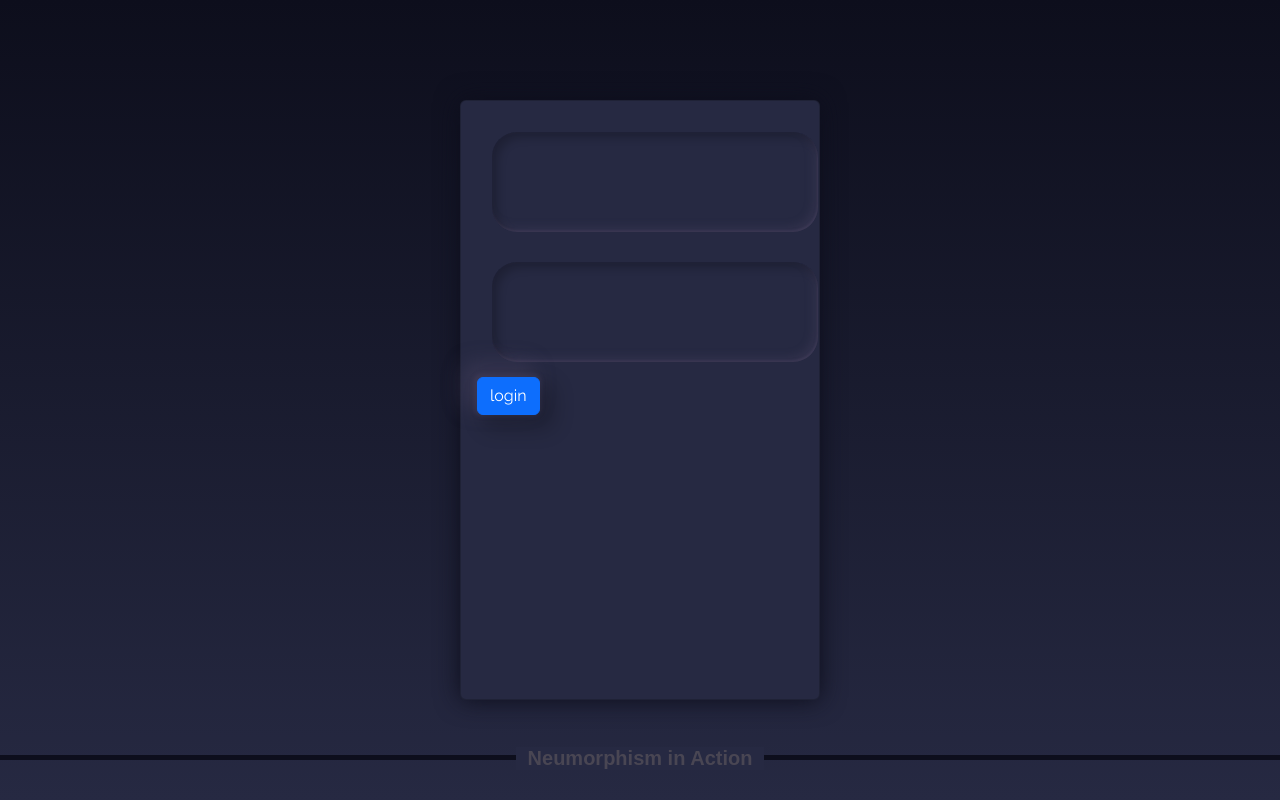
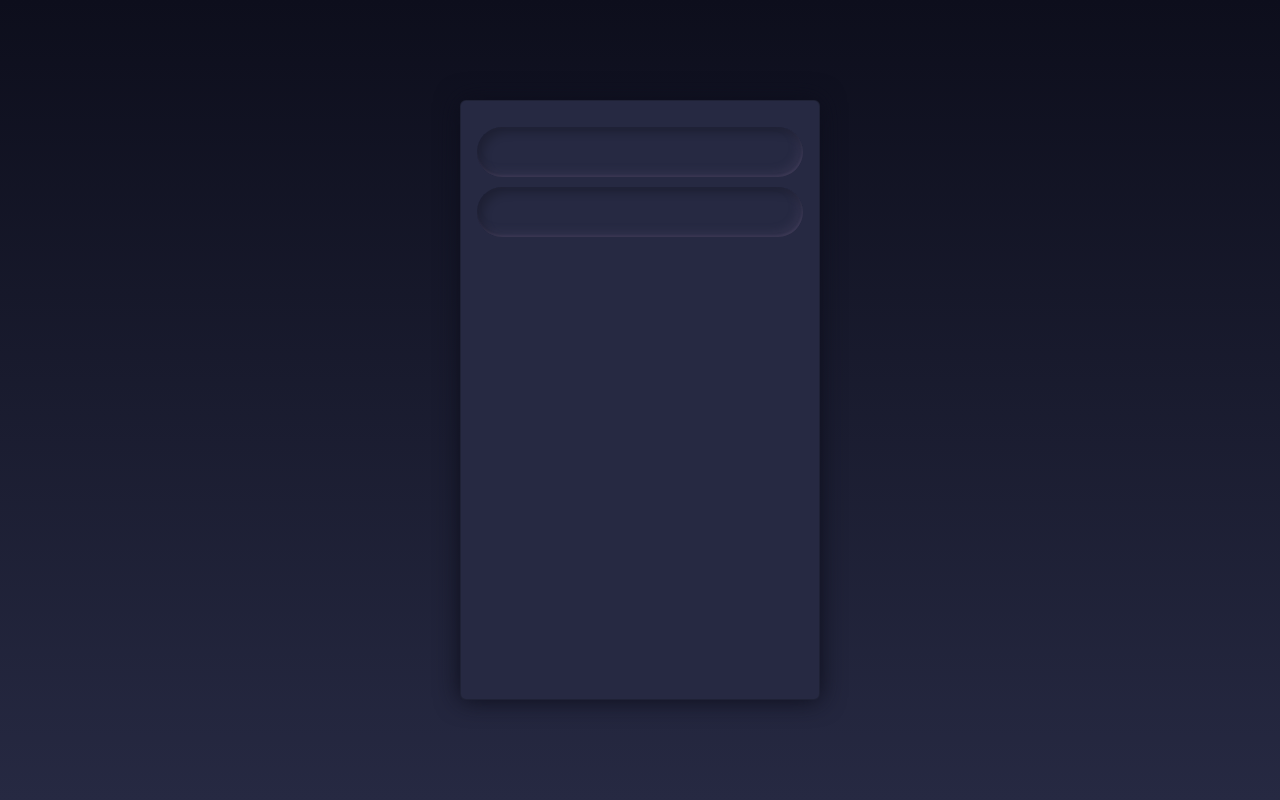
Before and after one commit to toperrrrrrrr/pos, a React (Create React App) app: page / in a window 1280 px wide. Built offline with nearby package versions, Linux system fonts and the light colour scheme.

Commit message:
attempting to create a reusable layout components

```diff
--- a/src/components/Login.js
+++ b/src/components/Login.js
@@ -3,6 +3,7 @@ import React, { useState } from 'react';
 import 'bootstrap/dist/css/bootstrap.min.css';
 import { Button, Form, Input, Alert, Card, Container, Stack } from 'react-bootstrap';
 import './mycss.css'
+import neuButton from './neuButton';
 
 const Login = () => {
   const [isButtonDisabled, setButtonDisabled] = useState('primary');
@@ -24,20 +25,15 @@ const Login = () => {
       <Card className='screen'>
 
         <Card.Body className='screen_content'>
-          <Form className='login'>
+          <Form className='login '>
+            <input type='text' className='username'></input>
+            <input type='password'></input>
 
-            <input type='text' ></input>
-            <input type='password'></input>
-            <Button type='button' className='box btm' variant={isButtonDisabled} onClick={handleClick} >login</Button>
             <Alert variant='success' hidden={isAlertHidden}> Login Success </Alert>
           </Form>
         </Card.Body>
       </Card>
-      <div class="line_bar"></div>
-        <p>&#160;&#160;Neumorphism in Action&#160;&#160;</p>
-
     </Container>
-
     </>
   );
 };
--- a/src/components/mycss.css
+++ b/src/components/mycss.css
@@ -12,6 +12,7 @@ body {
 
 .login{
     z-index: 10;
+    width: 100%;
 }
 
 .loginbox {
@@ -54,27 +55,20 @@ p {
     text-shadow: 0px 0px 25px rgba(89, 83, 116, 0.5);
   }
 
-  .line_bar {
-    width: 100%;
-    height: 5px;
-    position: absolute;
-    background: #0D0E1C ;
-    bottom: 40px;
-  }
-
 
 input {
-    width: 100%;
-     height: 100px;
+
+    width: inherit;
+    height: 50px;
     background: #262942;
+    color: white;
+
     border-radius: 25px;
-      margin: 15px;
-     box-sizing: border-box;
-     text-align:center;
+    margin-top: 10px;
+    text-align:justify;
+    padding-left: 15px;
      border: none;
-     color: #262942;
-     font-size: 20px;
-     background: #262942;
+
      box-shadow: inset 5px 5px 8px 1px rgba(0, 0, 0, 0.2),
              inset -5px -5px 8px 0px rgba(77, 71, 100, 0.3),
              inset -1px -2px 2px 0px rgba(77, 71, 100, 0.4);
@@ -91,47 +85,45 @@ input {
              5px 5px 10px 2.5px rgba(0, 0, 0, 0.2),
              -5px -5px 10px 2.5px rgba(77, 71, 100, 0.4),
              -1px -1px 4px 2px rgba(77, 71, 100, 0.4);
-
    }
 
 
-      a {
+.divv {
     display: flex;
     align-items: center;
     justify-content: center;
     width: 100px;
     height: 100px;
-        background: #3a3842;
-        border-radius: 25px;
-        margin: 15px;
+}
 
-      }
-i {
-  margin-right: 10px;
-  width:25px;
+.loginbutton {
+top: 0;
+margin: 5px;
+width:auto;
 height:25px;
-  border: solid #5f66b7;
 border-width: 0 6px 6px 0;
 display: inline-block;
 transition: background 0.1s ease-in-out;
-
 }
 
-.right {
-  transform: rotate(-45deg);
-}
+
 
 .btm {
+text-align: center;
+border-radius: 25px;
+border: #262942;
+margin: 15px;
+background: #262942;
 cursor: pointer;
 box-shadow: 10px 10px 20px 5px rgba(0, 0, 0, 0.2),
     -10px -10px 20px 5px rgba(77, 71, 100, 0.4),
     -1px -1px 4px 2px rgba(77, 71, 100, 0.4);
 transition: background 0.1s ease-in-out;
 }
+
 .btm:hover {
-        background: hsl(250, 10%, 25%);
+background: #555b96;
 }
-
 
 .btm:active {
   box-shadow: 5px 5px 10px 2.5px rgba(0, 0, 0, 0.2),
@@ -139,7 +131,7 @@ i {
           -1px -1px 4px 2px rgba(77, 71, 100, 0.4);
           background: #3a3842;
 }
-.btm:active i {
-  border: solid #555b96;
+
+.btm:active .wordd {
   border-width: 0 6px 6px 0;
 }
--- /dev/null
+++ b/src/components/neuButton.js
@@ -0,0 +1,10 @@
+import React from 'react'
+import './mycss.css'
+
+export default function neuButton() {
+  return (
+  <>
+  <div type='submit' className='box btm'><div className='loginbutton'>LOGIN</div></div>
+  </>
+  )
+};
```
Lines whose indentation alone changed are shown as unchanged.
